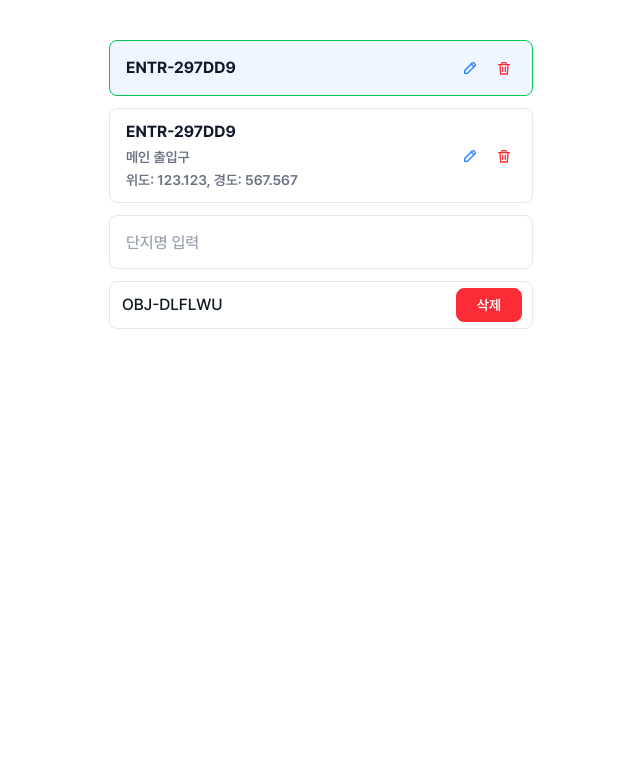
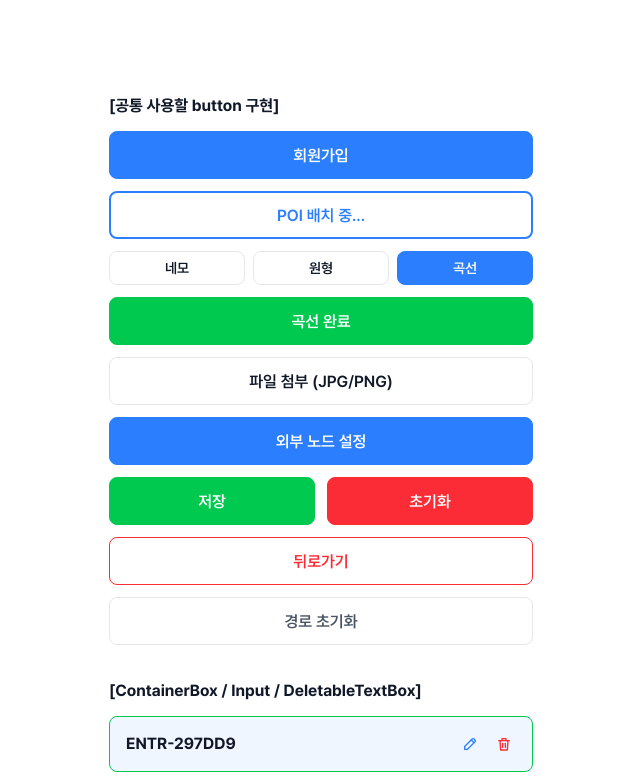
Before and after one commit to insideout-CapstoneDesign/admin-web, a React (Vite) app: page / in a window 1280 px wide. Shown: the top 782 px of the page, without its empty margins (319-959 px from the left). Built offline with nearby package versions, Linux system fonts and the light colour scheme.

Commit message:
refactor: 공통 컴포넌트 styled-components 통일 및 디자인 토큰 정리 (#12)

```diff
--- a/package.json
+++ b/package.json
@@ -12,6 +12,7 @@
   "dependencies": {
     "react": "^19.2.5",
     "react-dom": "^19.2.5",
+    "react-router-dom": "^7.15.0",
     "styled-components": "^6.4.1"
   },
   "devDependencies": {
--- a/src/components/ContainerBox/ContainerBox.css
+++ b/src/components/ContainerBox/ContainerBox.styles.js
@@ -1,4 +1,6 @@
-.container-box {
+import styled from 'styled-components'
+
+export const Article = styled.article`
     width: 100%;
     min-height: 56px;
     display: flex;
@@ -9,45 +11,45 @@
     border: 1px solid var(--gray-200);
     border-radius: var(--radius-8);
     background-color: var(--white);
-}
 
-.container-box.is-selected {
-    min-height: 56px;
+    ${({ $selected }) =>
+        $selected &&
+        `
         background-color: var(--blue-50);
         border-color: var(--green-500);
-}
+    `}
+`
 
-.container-box-content {
+export const Content = styled.div`
     min-width: 0;
     display: flex;
     flex-direction: column;
     align-items: flex-start;
     gap: 5px;
-}
+`
 
-.container-box-title {
+export const Title = styled.strong`
     color: var(--black-900);
     font-size: var(--text-16);
     font-weight: var(--fw-bold);
     line-height: 1.35;
-}
+`
 
-.container-box-description,
-.container-box-meta {
+export const SubText = styled.span`
     color: var(--gray-500);
     font-size: var(--text-14);
     font-weight: var(--fw-semibold);
     line-height: 1.35;
-}
+`
 
-.container-box-actions {
+export const Actions = styled.div`
     flex: 0 0 auto;
     display: inline-flex;
     align-items: center;
     gap: 10px;
-}
+`
 
-.container-box-icon-button {
+export const IconButton = styled.button.attrs({ type: 'button' })`
     width: 24px;
     height: 24px;
     display: inline-flex;
@@ -57,9 +59,9 @@
     border: 0;
     background: transparent;
     cursor: pointer;
-}
+    color: ${({ $color }) => $color || 'inherit'};
 
-.container-box-icon-button svg {
+    svg {
         width: 16px;
         height: 16px;
         fill: none;
@@ -68,11 +70,4 @@
         stroke-linecap: round;
         stroke-linejoin: round;
     }
-
-.container-box-icon-button.is-edit {
-    color: var(--blue-500);
-}
-
-.container-box-icon-button.is-delete {
-    color: var(--red-500);
-}
+`
--- a/src/components/DeletableTextBox/DeletableTextBox.jsx
+++ b/src/components/DeletableTextBox/DeletableTextBox.jsx
@@ -1,15 +1,15 @@
 import Button from '../Button/Button'
-import './DeletableTextBox.css'
+import { Wrapper, Text } from './DeletableTextBox.styles'
 
 const noop = () => {}
 
 export default function DeletableTextBox({ text, onDelete = noop }) {
     return (
-        <div className="deletable-text-box">
-            <span className="deletable-text-box-text">{text}</span>
+        <Wrapper>
+            <Text>{text}</Text>
             <Button type="button" variant="danger" size="sm" onClick={onDelete}>
                 삭제
             </Button>
-        </div>
+        </Wrapper>
     )
 }
--- a/src/components/DeletableTextBox/DeletableTextBox.css
+++ b/src/components/DeletableTextBox/DeletableTextBox.styles.js
@@ -1,4 +1,6 @@
-.deletable-text-box {
+import styled from 'styled-components'
+
+export const Wrapper = styled.div`
     width: 100%;
     min-height: 48px;
     display: flex;
@@ -9,13 +11,13 @@
     border: 1px solid var(--gray-200);
     border-radius: var(--radius-8);
     background-color: var(--white);
-}
+`
 
-.deletable-text-box-text {
+export const Text = styled.span`
     min-width: 0;
     color: var(--black-900);
     font-size: var(--text-16);
     font-weight: var(--fw-medium);
     line-height: 1.3;
     overflow-wrap: anywhere;
-}
+`
--- a/src/components/TextInput/TextInput.jsx
+++ b/src/components/TextInput/TextInput.jsx
@@ -1,9 +1,8 @@
-import './TextInput.css'
+import { StyledInput } from './TextInput.styles'
 
 export default function TextInput({ value = '', onChange, placeholder, ...props }) {
     return (
-        <input
-            className="text-input"
+        <StyledInput
             value={value}
             onChange={(event) => onChange?.(event.target.value)}
             placeholder={placeholder}
--- a/src/components/TextInput/TextInput.css
+++ b/src/components/TextInput/TextInput.styles.js
@@ -1,4 +1,6 @@
-.text-input {
+import styled from 'styled-components'
+
+export const StyledInput = styled.input`
     width: 100%;
     height: 54px;
     padding: 0 16px;
@@ -10,12 +12,12 @@
     font-size: var(--text-16);
     font-weight: var(--fw-medium);
     outline: none;
-}
 
-.text-input::placeholder {
-    color: var(--gray-400);
-}
+    &::placeholder {
+        color: var(--gray-400);
+    }
 
-.text-input:focus {
-    border-color: var(--blue-500);
-}
+    &:focus {
+        border-color: var(--blue-500);
+    }
+`
--- a/src/pages/ComponentTestPage/ComponentTestPage.css
+++ /dev/null
@@ -1,15 +0,0 @@
-.component-test-page {
-    width: 100%;
-    max-width: 424px;
-    margin: 0 auto;
-    display: flex;
-    flex-direction: column;
-    gap: 12px;
-}
-
-.component-test-section {
-    width: 100%;
-    display: flex;
-    flex-direction: column;
-    align-items: stretch;
-}
--- a/src/pages/ComponentTestPage/ComponentTestPage.jsx
+++ b/src/pages/ComponentTestPage/ComponentTestPage.jsx
@@ -1,4 +1,6 @@
 import { useState } from 'react'
+import styled from 'styled-components'
+import Button from '../../components/Button/Button'
 import ContainerBox from '../../components/ContainerBox/ContainerBox'
 import DeletableTextBox from '../../components/DeletableTextBox/DeletableTextBox'
 import TextInput from '../../components/TextInput/TextInput'
@@ -7,38 +9,128 @@ import {
     deletableTextBoxMocks,
     textInputMock,
 } from '../../mocks/componentTest.mock'
-import './ComponentTestPage.css'
+
+const Page = styled.main`
+    width: 100%;
+    max-width: 424px;
+    margin: 0 auto;
+    padding: 32px 0;
+    display: flex;
+    flex-direction: column;
+    gap: 12px;
+`
+
+const SectionTitle = styled.h2`
+    color: var(--black-900);
+    font-size: var(--text-16);
+    font-weight: var(--fw-bold);
+    margin: 24px 0 4px;
+`
+
+const ThreeCol = styled.div`
+    display: grid;
+    grid-template-columns: 1fr 1fr 1fr;
+    gap: var(--space-8);
+`
+
+const TwoCol = styled.div`
+    display: grid;
+    grid-template-columns: 1fr 1fr;
+    gap: var(--space-12);
+`
+
+const Section = styled.section`
+    width: 100%;
+    display: flex;
+    flex-direction: column;
+    align-items: stretch;
+`
 
 export default function ComponentTestPage() {
     const [placeName, setPlaceName] = useState('')
 
     return (
-        <main className="component-test-page">
+        <Page>
+            {/* ── 버튼 데모 ── */}
+            <SectionTitle>[공통 사용할 button 구현]</SectionTitle>
+
+            <Button variant="primary" size="lg" full>
+                회원가입
+            </Button>
+
+            <Button variant="outlineBlue" size="lg" full>
+                POI 배치 중...
+            </Button>
+
+            <ThreeCol>
+                <Button variant="outlineGray" size="sm" full>
+                    네모
+                </Button>
+                <Button variant="outlineGray" size="sm" full>
+                    원형
+                </Button>
+                <Button variant="primary" size="sm" full>
+                    곡선
+                </Button>
+            </ThreeCol>
+
+            <Button variant="curveComplete" size="lg" full>
+                곡선 완료
+            </Button>
+
+            <Button variant="outlineGray" size="lg" full>
+                파일 첨부 (JPG/PNG)
+            </Button>
+
+            <Button variant="primary" size="lg" full>
+                외부 노드 설정
+            </Button>
+
+            <TwoCol>
+                <Button variant="success" size="lg" full>
+                    저장
+                </Button>
+                <Button variant="danger" size="lg" full>
+                    초기화
+                </Button>
+            </TwoCol>
+
+            <Button variant="dangerOutline" size="lg" full>
+                뒤로가기
+            </Button>
+
+            <Button variant="routeReset" size="lg" full>
+                경로 초기화
+            </Button>
+
+            {/* ── 컨테이너 데모 ── */}
+            <SectionTitle>[ContainerBox / Input / DeletableTextBox]</SectionTitle>
+
             {containerMocks.map((container) => (
-                <section className="component-test-section" key={container.id}>
+                <Section key={container.id}>
                     <ContainerBox
                         title={container.title}
                         description={container.description}
                         meta={container.meta}
                         selected={container.selected}
                     />
-                </section>
+                </Section>
             ))}
 
-            <section className="component-test-section">
+            <Section>
                 <TextInput
                     value={placeName}
                     onChange={setPlaceName}
                     placeholder={textInputMock.placeholder}
                     aria-label={textInputMock.ariaLabel}
                 />
-            </section>
+            </Section>
 
             {deletableTextBoxMocks.map((textBox) => (
-                <section className="component-test-section" key={textBox.id}>
+                <Section key={textBox.id}>
                     <DeletableTextBox text={textBox.text} />
-                </section>
+                </Section>
             ))}
-        </main>
+        </Page>
     )
 }
--- a/src/styles/tokens.css
+++ b/src/styles/tokens.css
@@ -6,6 +6,7 @@
     --blue-100: #dbeafe;
     --blue-500: #2b7fff;
     --blue-600: #155dfc;
+    --blue-700: #2f58f3;
     --blue-900: #1c398e;
 
     /* Green */
@@ -18,6 +19,7 @@
     --red-500: #fb2c36;
 
     /* Gray */
+    --gray-100: #f1f5f9;
     --gray-200: #e5e7eb;
     --gray-400: #99a1af;
     --gray-500: #6a7282;
@@ -37,11 +39,6 @@
     --web-max-width: 1440px;
     --web-min-width: 1024px;
 
-    /* Radius */
-    --radius-sm: 8px;
-    --radius-md: 12px;
-    --radius-lg: 20px;
-
     /* Typography */
     --font-sans: Pretendard, sans-serif;
     --text-14: 14px;
```
Also changed, not shown: src/components/ContainerBox/ContainerBox.jsx (+23 -18 lines), 1 other file (tests, documents, lock files or other folders). Lines whose indentation alone changed are shown as unchanged.
